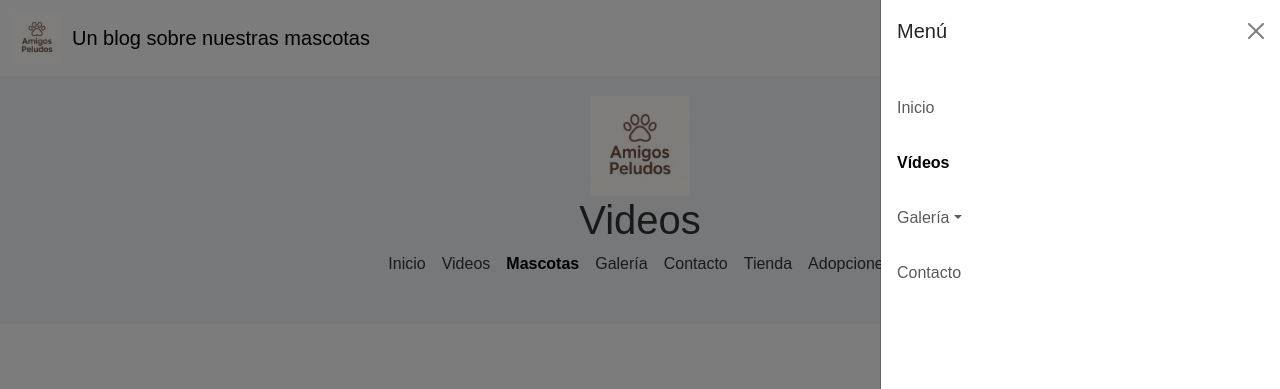
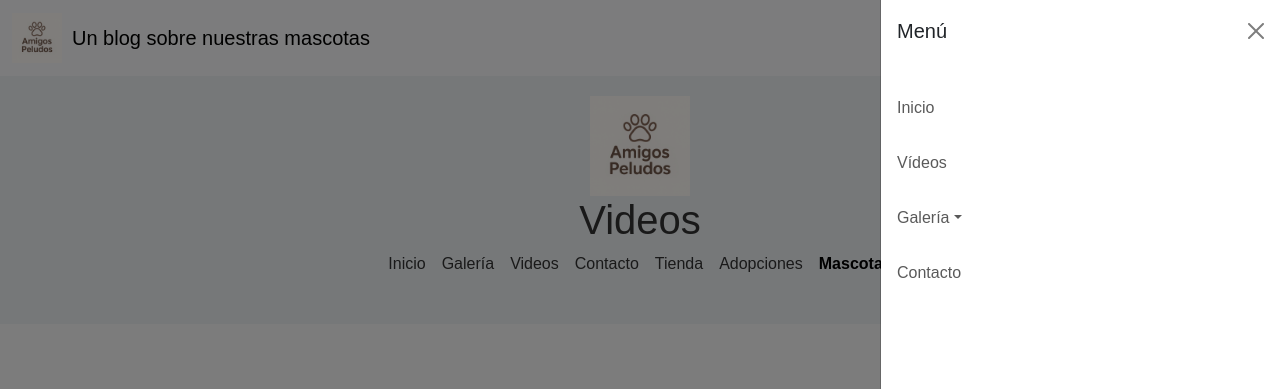
Before and after one commit to juancruzarbonies/coderhouse-comision-85040, a plain HTML site: page pages/mascotas.html in a window 1280 px wide. Both pictures are taken after a click on the button "Toggle navigation". Shown: the top 389 px of the page. Drawn offline with nearby package versions, Linux system fonts and the light colour scheme.

Commit message:
Merge branch 'main' of https://github.com/juancruzarbonies/coderhouse-comision-85040

```diff
--- a/pages/mascotas.html
+++ b/pages/mascotas.html
@@ -4,7 +4,7 @@
 <head>
   <meta charset="UTF-8">
   <meta name="viewport" content="width=device-width, initial-scale=1.0">
-  <title>Vídeos - Cursocoderhouse</title>
+  <title>Mascotas - Cursocoderhouse</title>
   <link href="https://cdn.jsdelivr.net/npm/bootstrap@5.3.3/dist/css/bootstrap.min.css" rel="stylesheet">
   <link rel="stylesheet" href="../styles/styles.css">
 </head>
@@ -28,12 +28,12 @@
         <div class="offcanvas-body">
           <ul class="navbar-nav justify-content-end flex-grow-1 pe-3">
             <li class="nav-item"><a class="nav-link" href="../index.html">Inicio</a></li>
-            <li class="nav-item"><a class="nav-link active" href="./videos.html">Vídeos</a></li>
+            <li class="nav-item"><a class="nav-link" href="./videos.html">Vídeos</a></li>
             <li class="nav-item dropdown">
               <a class="nav-link dropdown-toggle" href="#" role="button" data-bs-toggle="dropdown"
                 aria-expanded="false">Galería</a>
               <ul class="dropdown-menu">
-                <li><a class="dropdown-item" href="./mascotas.html">Mascotas</a></li>
+                <li><a class="dropdown-item nav-link active" href="./mascotas.html">Mascotas</a></li>
                 <li><a class="dropdown-item" href="./tienda.html">Tienda</a></li>
                 <li>
                   <hr class="dropdown-divider">
@@ -55,13 +55,13 @@
     <h1>Videos</h1>
     <nav>
       <ul class="d-flex justify-content-center flex-wrap list-unstyled gap-3 mt-2">
-    <li class="nav-item"><a class="nav-link" href="../index.html">Inicio</a></li>
-<li class="nav-item"><a class="nav-link" href="./videos.html">Videos</a></li>
-<li class="nav-item"><a class="nav-link active" href="./mascotas.html">Mascotas</a></li>
-<li class="nav-item"><a class="nav-link" href="./galeria.html">Galería</a></li>
-<li class="nav-item"><a class="nav-link" href="./contacto.html">Contacto</a></li>
-<li class="nav-item"><a class="nav-link" href="./tienda.html">Tienda</a></li>
-<li class="nav-item"><a class="nav-link" href="./adopciones.html">Adopciones</a></li>
+        <li class="nav-item"><a class="nav-link" href="../index.html">Inicio</a></li>
+        <li class="nav-item"><a class="nav-link" href="./galeria.html">Galería</a></li>
+        <li class="nav-item"><a class="nav-link" href="./videos.html">Videos</a></li>
+        <li class="nav-item"><a class="nav-link" href="./contacto.html">Contacto</a></li>
+        <li class="nav-item"><a class="nav-link" href="./tienda.html">Tienda</a></li>
+        <li class="nav-item"><a class="nav-link" href="./adopciones.html">Adopciones</a></li>
+        <li class="nav-item"><a class="nav-link active" href="./mascotas.html">Mascotas</a></li>
     </nav>
   </header>
 
```
Also changed, not shown: pages/videos.html (+3 -3 lines), temp_folder/alfombra.webp (deleted), temp_folder/aspiradora (1).webp (deleted), temp_folder/chanchitos.jpg (deleted), temp_folder/conejito.jpg (deleted), temp_folder/images.webp (deleted), temp_folder/logo.jpg (deleted), temp_folder/maquina.webp (deleted), temp_folder/perico.jpg (deleted), temp_folder/pigui.jpg (deleted), temp_folder/salchi.webp (deleted), temp_folder/tortuga.jpg (deleted), temp_folder/toto.jpg (deleted), 1 other file.
